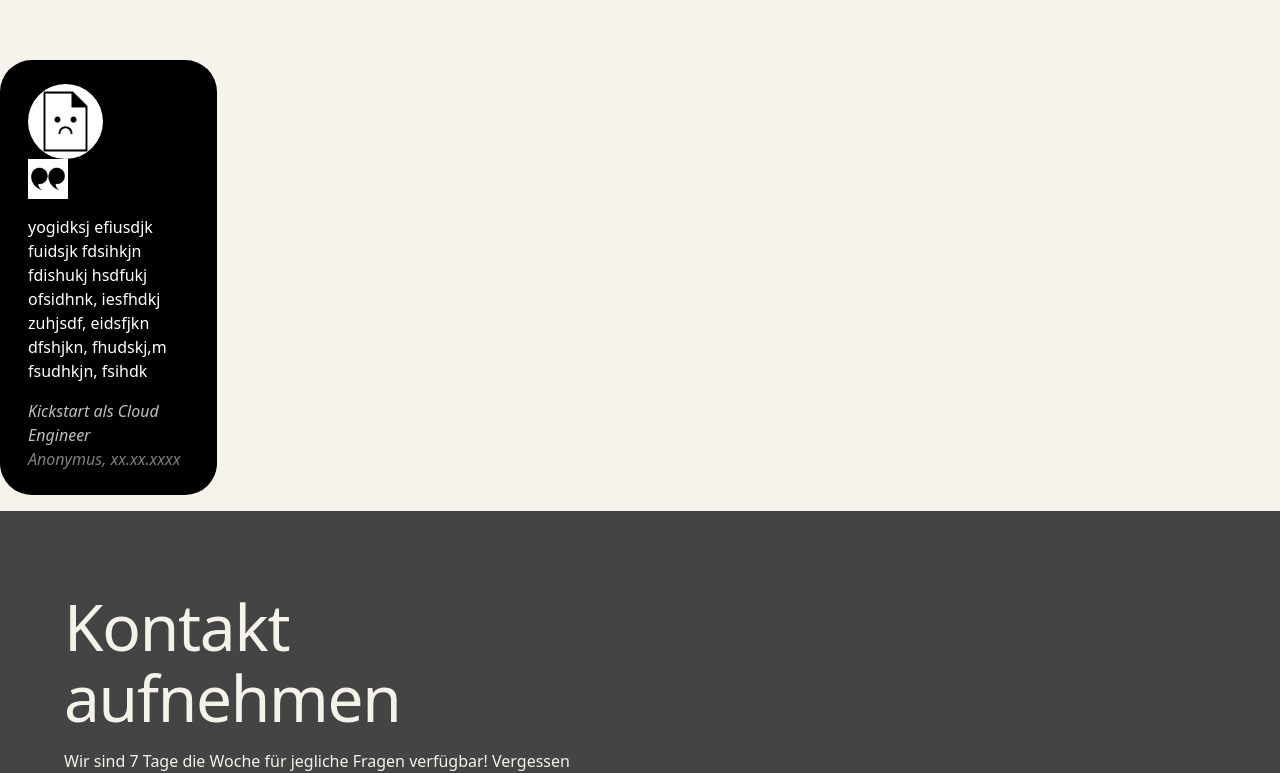
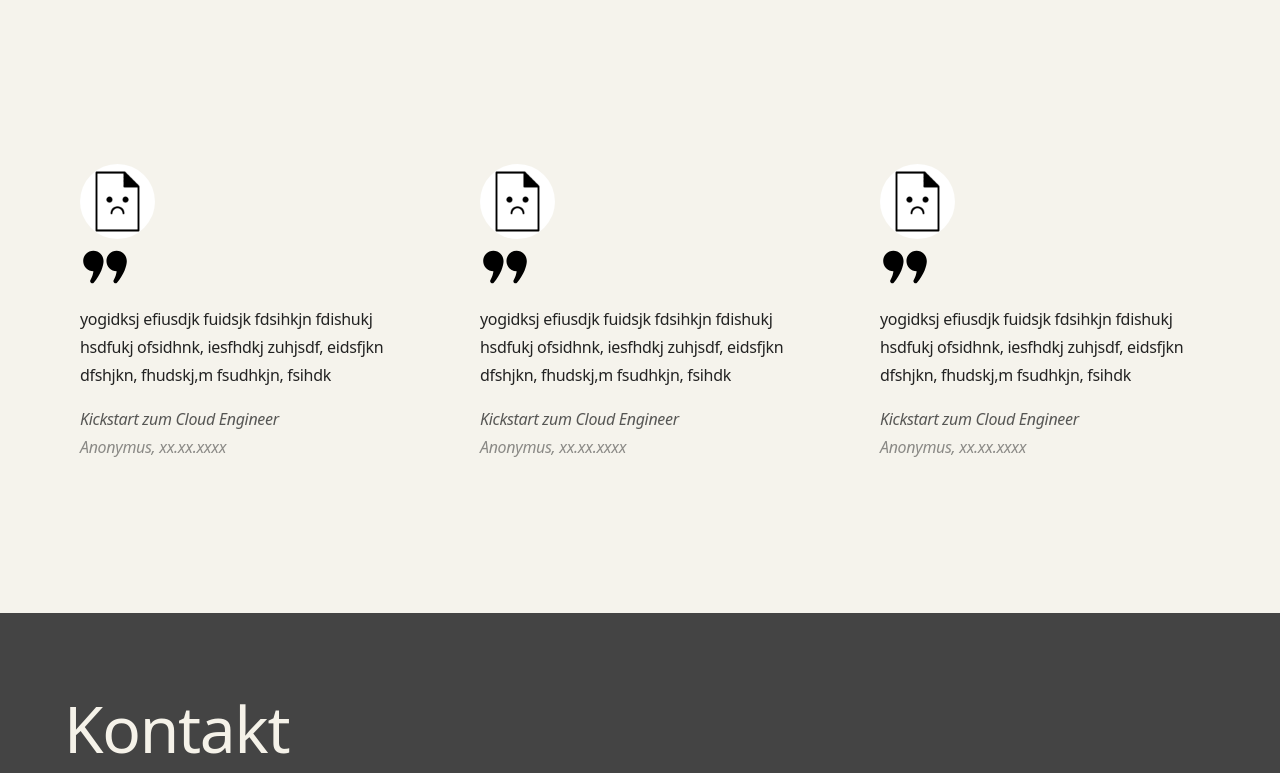
Before and after one commit to ilumary/kyitc-webpage, an Angular app: page / in a window 1280 px wide. Shown: the part 1566-2339 px from the top of the page. Built offline with nearby package versions, Linux system fonts and the light colour scheme.

Commit message:
integrated & updated testamonial design

```diff
--- a/src/app/pagecomponents/testamonials/testamonials.component.css
+++ b/src/app/pagecomponents/testamonials/testamonials.component.css
@@ -1,10 +1,25 @@
-.box {
-  background-color:#000000;
-  color:#ffffff;
+.testamonial-cols {
+  grid-column-gap: 3rem;
+  justify-content: space-between;
+  display: flex;
 }
 
-.splitter {
-  background-color:#ffffff;
-  color:#ffffff;
-  font-size:0.12em;
+.testamonial-col {
+  width: 50%;
+  max-width: 95%;
+  letter-spacing: -.02em;
+  font-size: 1rem;
+  line-height: 1.75rem;
 }
+
+@media screen and (max-width:767px) {
+  .testamonial-cols {
+      grid-row-gap: 2rem;
+      flex-direction: column;
+  }
+
+  .testamonial-col {
+      width: 100%;
+      max-width: none;
+  }
+}
--- a/src/app/pagecomponents/testamonials/testamonials.component.html
+++ b/src/app/pagecomponents/testamonials/testamonials.component.html
@@ -1,12 +1,13 @@
-<div class="container-fluid pt-5">
-   <div class="col-md-6">
-      <div class="row mb-3 column-gap-3">
+<section id="testamonials" class="c-section">
+  <div class="c-container">
+    <div class="testamonial-cols">
+      <div class="testamonial-col">
 
-        <div class="box rounded-5 col-md-4">
+        <div class="rounded-4">
           <div class="container pt-4 pb-4 ps-3 pe-3.5">
             <div class="column float-left">
               <img src="../../../assets/testamonial-1-avatar.png" class="rounded-circle" style="width:75px;height:75px;"><p>
-              <img src="../../../assets/quote.png" style="width:40px;height:40px;">
+              <img src="../../../assets/quote-svgrepo-com.svg" style="width:50px;height:50px;padding-top: 0.4rem;">
             </div>
             <div class="float-center">
               <p>
@@ -14,7 +15,7 @@
             </div>
 
             <div class="opacity-75">
-              <i>Kickstart als Cloud Engineer</i>
+              <i>Kickstart zum Cloud Engineer</i>
             </div>
 
             <div class="opacity-50">
@@ -23,6 +24,55 @@
           </div>
         </div>
 
+      </div>
+      <div class="testamonial-col">
+
+        <div class="rounded-4">
+          <div class="container pt-4 pb-4 ps-3 pe-3.5">
+            <div class="column float-left">
+              <img src="../../../assets/testamonial-1-avatar.png" class="rounded-circle" style="width:75px;height:75px;"><p>
+              <img src="../../../assets/quote-svgrepo-com.svg" style="width:50px;height:50px;padding-top: 0.4rem;">
+            </div>
+            <div class="float-center">
+              <p>
+              <p>yogidksj efiusdjk fuidsjk fdsihkjn fdishukj hsdfukj  ofsidhnk, iesfhdkj zuhjsdf, eidsfjkn dfshjkn, fhudskj,m fsudhkjn, fsihdk
+            </div>
+
+            <div class="opacity-75">
+              <i>Kickstart zum Cloud Engineer</i>
+            </div>
+
+            <div class="opacity-50">
+              <i>Anonymus, xx.xx.xxxx</i>
+            </div>
+          </div>
+        </div>
+
+      </div>
+      <div class="testamonial-col">
+
+        <div class="rounded-4">
+          <div class="container pt-4 pb-4 ps-3 pe-3.5">
+            <div class="column float-left">
+              <img src="../../../assets/testamonial-1-avatar.png" class="rounded-circle" style="width:75px;height:75px;"><p>
+              <img src="../../../assets/quote-svgrepo-com.svg" style="width:50px;height:50px;padding-top: 0.4rem;">
+            </div>
+            <div class="float-center">
+              <p>
+              <p>yogidksj efiusdjk fuidsjk fdsihkjn fdishukj hsdfukj  ofsidhnk, iesfhdkj zuhjsdf, eidsfjkn dfshjkn, fhudskj,m fsudhkjn, fsihdk
+            </div>
+
+            <div class="opacity-75">
+              <i>Kickstart zum Cloud Engineer</i>
+            </div>
+
+            <div class="opacity-50">
+              <i>Anonymus, xx.xx.xxxx</i>
+            </div>
+          </div>
+        </div>
+
+      </div>
     </div>
   </div>
-</div>
+</section>
```
